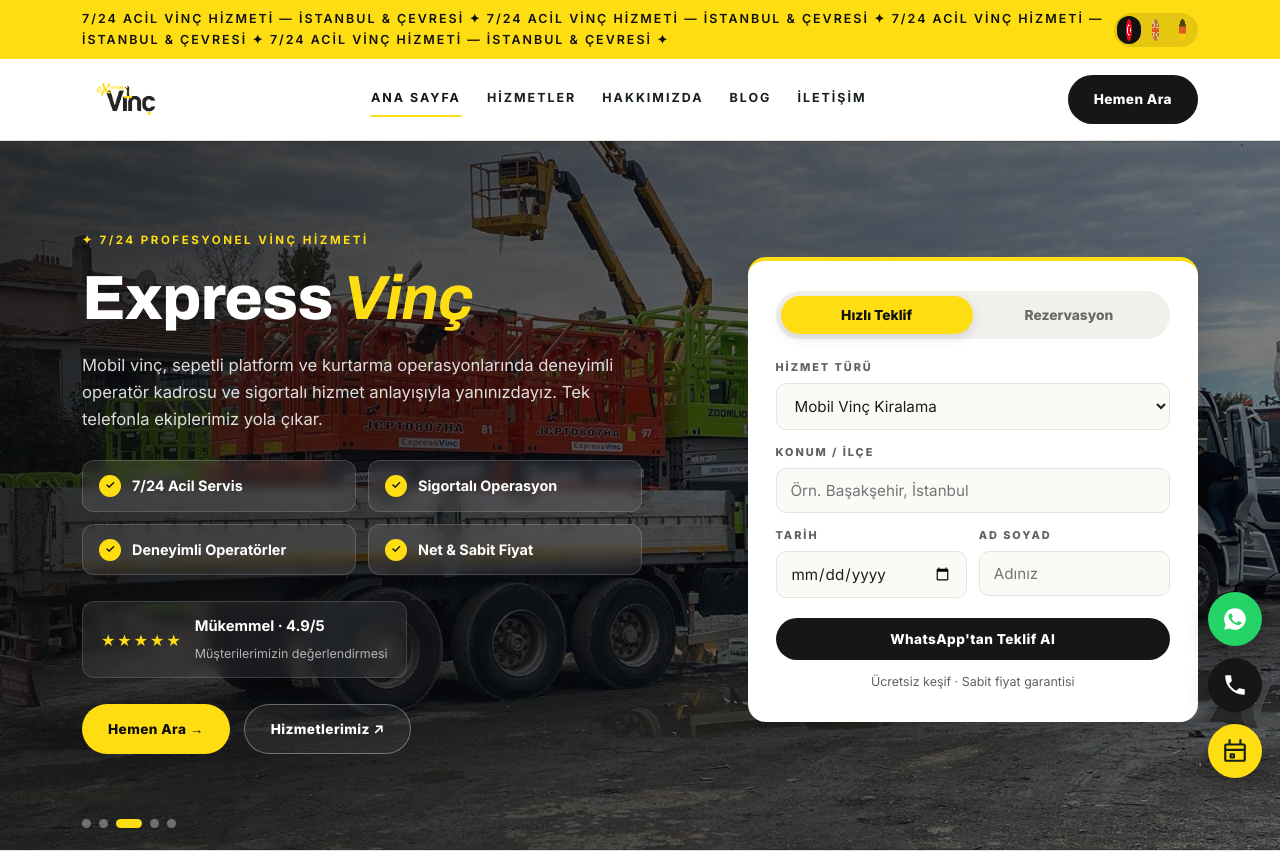
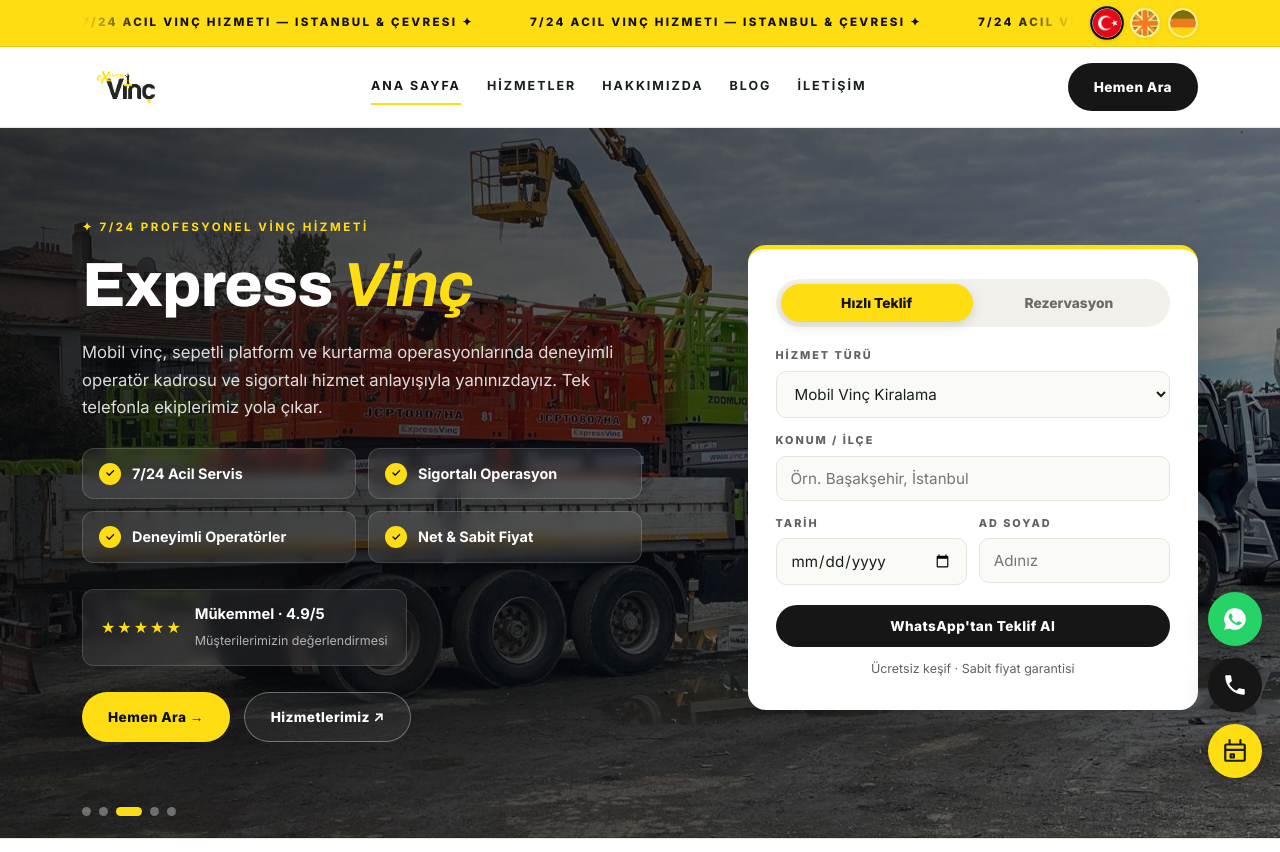
Before and after one commit to fatihemincakiroglu/express-vinc, a Next.js app: page / in a window 1280 px wide. Shown: the top 852 px of the page. Built offline with nearby package versions, Linux system fonts and the light colour scheme.

Commit message:
Ust bant: kayan yazi ve bayrak stilleri duzeltildi

```diff
--- a/app/globals.css
+++ b/app/globals.css
@@ -43,11 +43,20 @@
 .hero .eyebrow{color:var(--gold)}
 
 /* ---------- Üst bant ---------- */
-.topbar{background:var(--gold);color:#111;font-size:.78rem}
-.topbar .container{display:flex;justify-content:space-between;align-items:center;padding-top:9px;padding-bottom:9px;gap:10px}
-.topbar span{letter-spacing:.16em;text-transform:uppercase;font-weight:600}
-.topbar a{color:#111;font-weight:800;letter-spacing:.05em}
-.topbar a:hover{opacity:.7}
+.topbar{background:var(--gold);color:#111;font-size:.72rem;border-bottom:1px solid rgba(0,0,0,.08)}
+.topbar .container{display:flex;align-items:center;padding-top:8px;padding-bottom:8px;gap:18px;flex-wrap:nowrap}
+.topbar-scroll{
+  flex:1 1 auto;overflow:hidden;min-width:0;
+  -webkit-mask-image:linear-gradient(90deg,transparent 0,#000 6%,#000 94%,transparent 100%);
+  mask-image:linear-gradient(90deg,transparent 0,#000 6%,#000 94%,transparent 100%);
+}
+.topbar-scroll-inner{display:flex;width:max-content;animation:topbar-marquee 26s linear infinite;will-change:transform}
+.topbar-scroll-inner span{
+  flex:none;white-space:nowrap;letter-spacing:.2em;text-transform:uppercase;
+  font-weight:800;padding-right:56px;line-height:1;
+}
+@keyframes topbar-marquee{from{transform:translateX(0)}to{transform:translateX(-50%)}}
+@media (prefers-reduced-motion:reduce){.topbar-scroll-inner{animation:none}}
 
 /* ---------- Menü ---------- */
 .navbar{background:var(--paper);border-bottom:1px solid var(--line);position:sticky;top:0;z-index:50}
@@ -278,9 +287,8 @@
   body{padding-bottom:76px}
   .brand-logo{height:38px}
 
-  .topbar span:first-child{display:none}
-  .topbar .container{justify-content:center}
-  .topbar-right{width:100%;justify-content:space-between}
+  .topbar-scroll{display:none}
+  .topbar .container{justify-content:flex-end;padding-top:6px;padding-bottom:6px}
   .cards{grid-template-columns:1fr}
   .chips{grid-template-columns:1fr}
   .field-row{grid-template-columns:1fr}
@@ -426,9 +434,14 @@
 }
 
 
-/* ---------- Dil degistirici ---------- */
-.topbar-right{display:flex;align-items:center;gap:16px}
-.lang-switch{display:flex;gap:2px;background:rgba(0,0,0,.1);border-radius:999px;padding:3px}
-.lang-switch a{font-size:.68rem;font-weight:800;padding:3px 9px;border-radius:999px;color:#111;opacity:.65}
-.lang-switch a.on{background:#111;color:var(--gold);opacity:1}
-.lang-switch a:hover{opacity:1}
+/* ---------- Dil degistirici (bayraklar) ---------- */
+.lang-switch{display:flex;align-items:center;gap:8px;flex:0 0 auto;margin-left:auto}
+.lang-switch a{
+  display:flex;align-items:center;justify-content:center;
+  width:30px;height:30px;border-radius:50%;flex:none;padding:0;
+  border:2px solid transparent;opacity:.5;transition:.18s;
+  overflow:hidden;background:#fff;box-shadow:0 1px 4px rgba(0,0,0,.15);
+}
+.lang-switch a img{width:100%;height:100%;object-fit:cover;border-radius:50%;display:block}
+.lang-switch a.on{opacity:1;border-color:#111;transform:scale(1.12)}
+.lang-switch a:hover{opacity:1;transform:scale(1.08)}
```
